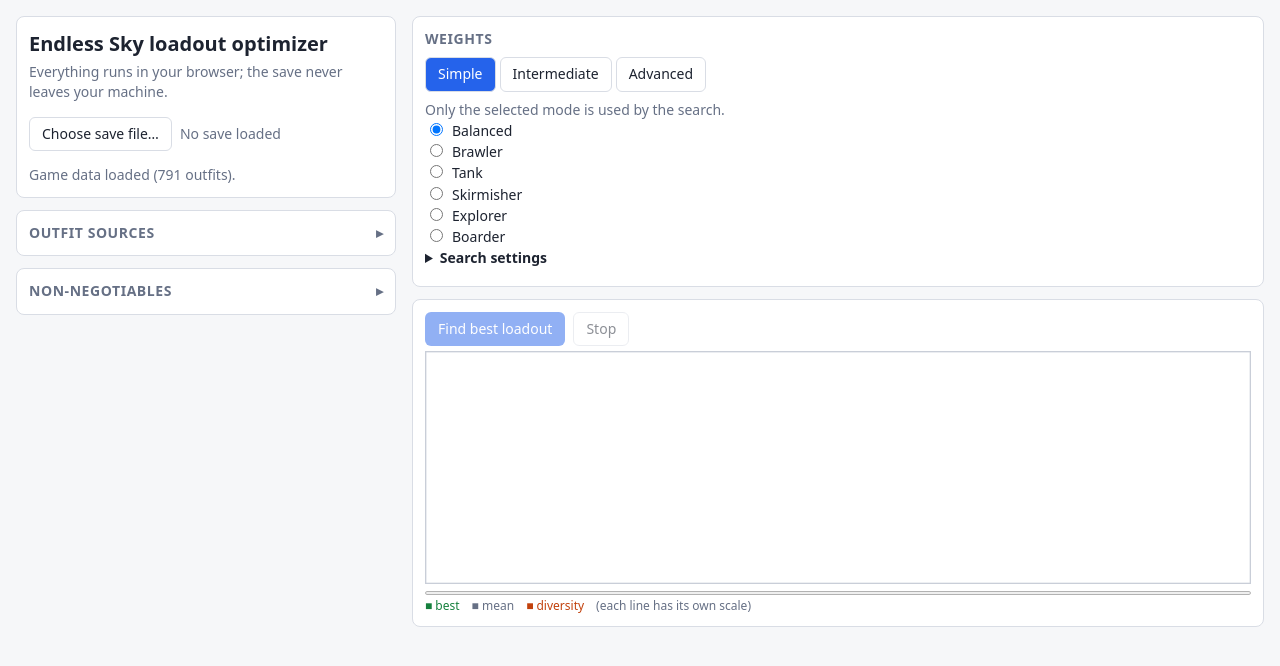
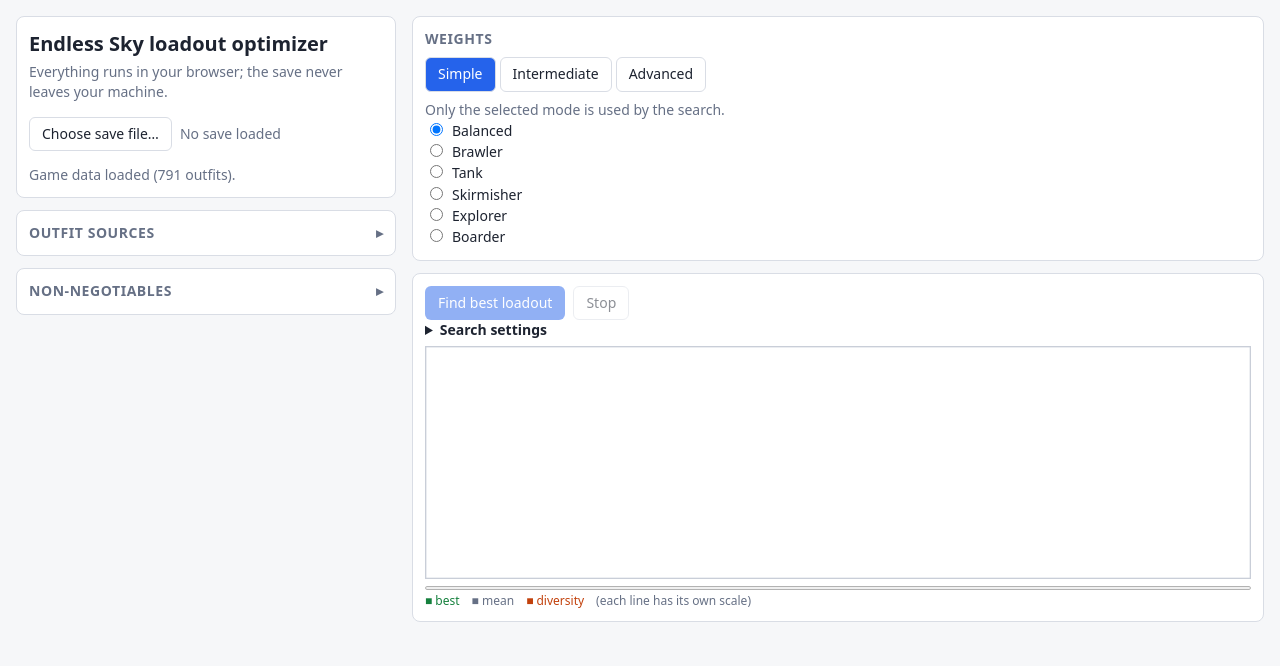
Before and after one commit to Sachmophoclies/endlessSkyLoadoutOptimizer, a React (Vite) app: page / in a window 1280 px wide. Shown: the top 666 px of the page. Built offline with nearby package versions, Linux system fonts and the light colour scheme.

Commit message:
Move Search settings below the Find best loadout button
Co-Authored-By: Claude Sonnet 5.5 <noreply@anthropic.com>

```diff
--- a/src/ui/App.tsx
+++ b/src/ui/App.tsx
@@ -372,6 +372,14 @@ export function App() {
 							<span className="muted">{adv.batteryHorizon}</span></div>
 					</div>
 					</>}
+				</div>
+
+				<div className="card">
+					<div className="row">
+						<button className="primary" disabled={!group || running || !outfits.length} onClick={run}>{running ? "Running…" : "Find best loadout"}</button>
+						<button disabled={!running} onClick={() => { stop.current = true; }}>Stop</button>
+						{last && <span className="muted">gen {last.gen}/{ga.generations} · best {last.best.toFixed(3)} · feasible {(last.feasibleShare * 100).toFixed(0)}%</span>}
+					</div>
 					<details>
 						<summary>Search settings</summary>
 						<div className="row" style={{ flexWrap: "wrap" }}>
@@ -381,14 +389,6 @@ export function App() {
 							<label>Workers<input type="number" min={0} max={32} value={workers} onChange={e => setWorkers(Number(e.target.value))} /></label>
 						</div>
 					</details>
-				</div>
-
-				<div className="card">
-					<div className="row">
-						<button className="primary" disabled={!group || running || !outfits.length} onClick={run}>{running ? "Running…" : "Find best loadout"}</button>
-						<button disabled={!running} onClick={() => { stop.current = true; }}>Stop</button>
-						{last && <span className="muted">gen {last.gen}/{ga.generations} · best {last.best.toFixed(3)} · feasible {(last.feasibleShare * 100).toFixed(0)}%</span>}
-					</div>
 					<Chart history={history} />
 					<ProgressBar max={ga.generations} value={last ? last.gen : 0} done={!running && !!last} />
 					<div className="legend">
```
